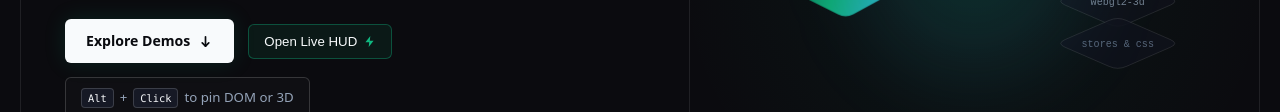
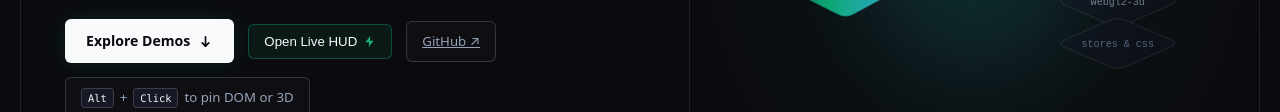
Before and after one commit to QuentinMerle/jolt, a website with bundled scripts: page playground/index.html in a window 1280 px wide. Shown: the part 453-565 px from the top of the page. Built offline with nearby package versions, Linux system fonts and the light colour scheme.

Commit message:
chore(lp): add GitHub repository link directly in hero actions

```diff
--- a/playground/index.html
+++ b/playground/index.html
@@ -67,6 +67,9 @@
               <path d="M13.5 2L4.5 13.5H11.5L10.5 22L19.5 10.5H12.5L13.5 2Z" />
             </svg>
           </button>
+          <a href="https://github.com/QuentinMerle/jolt" target="_blank" rel="noopener noreferrer" class="btn-hero-ghost">
+            <span>GitHub ↗</span>
+          </a>
           <span class="btn-hero-ghost">
             <kbd>Alt</kbd> + <kbd>Click</kbd> to pin DOM or 3D
           </span>
```
